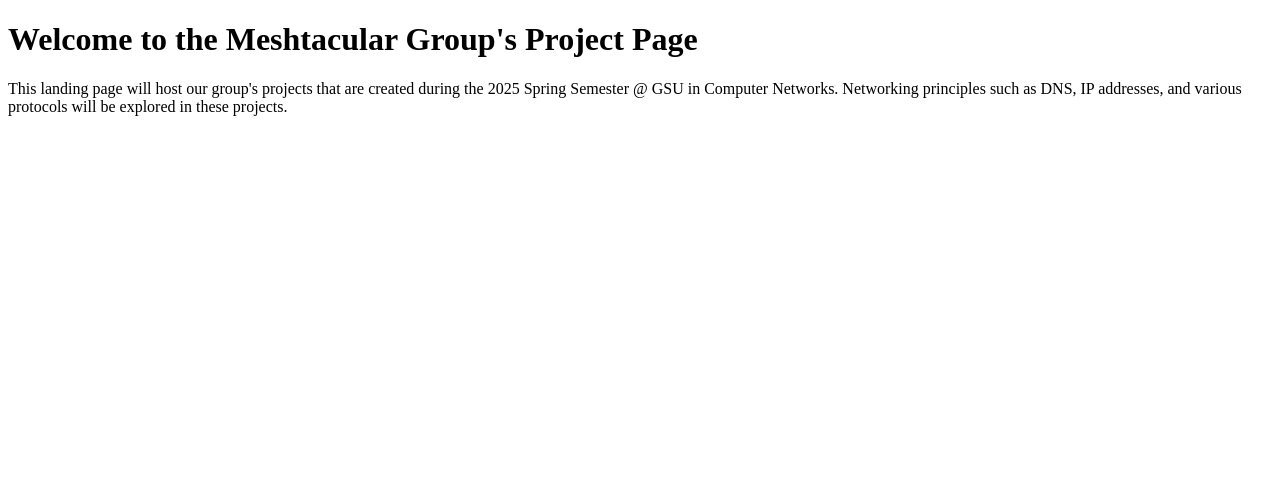
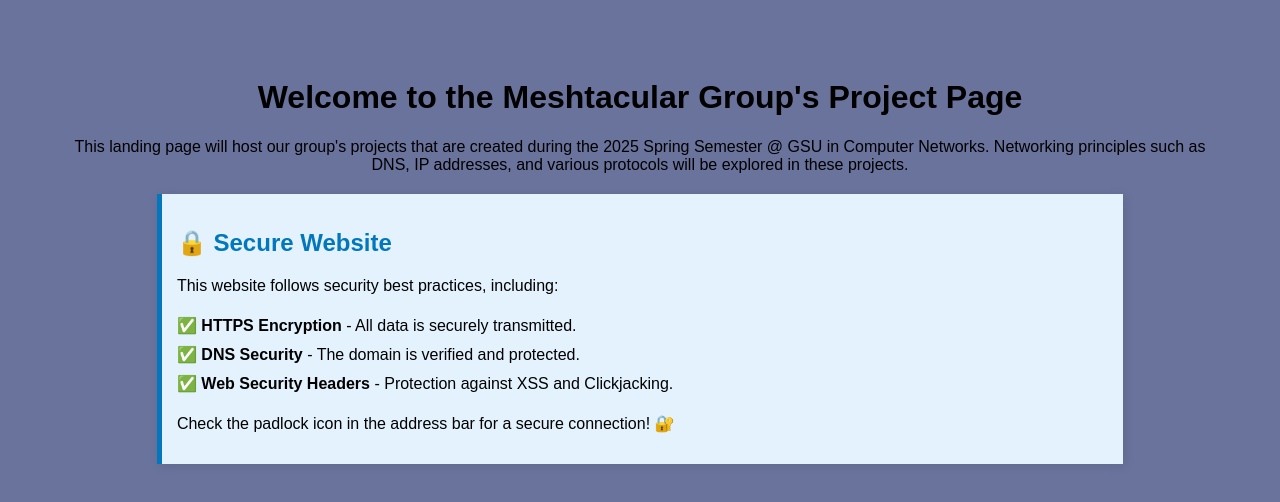
Before and after one commit to GroupMeshtacular/GroupMeshtacular.github.io, a plain HTML site: page index.html in a window 1280 px wide. Drawn offline with Linux system fonts and the light colour scheme.

Commit message:
Added security notice to landing page

```diff
--- a/index.html
+++ b/index.html
@@ -11,5 +11,15 @@
     <p>This landing page will host our group's projects that are created during the 2025 Spring Semester @ GSU in Computer Networks. Networking principles such as DNS, IP addresses, and various protocols will be explored
         in these projects.
     </p>
+    <div class="security-notice">
+        <h2>🔒 Secure Website</h2>
+        <p>This website follows security best practices, including:</p>
+        <ul>
+            <li>✅ <strong>HTTPS Encryption</strong> - All data is securely transmitted.</li>
+            <li>✅ <strong>DNS Security</strong> - The domain is verified and protected.</li>
+            <li>✅ <strong>Web Security Headers</strong> - Protection against XSS and Clickjacking.</li>
+        </ul>
+        <p>Check the padlock icon in the address bar for a secure connection! 🔐</p>
+    </div>
 </body>
 </html>
--- a/style.css
+++ b/style.css
@@ -0,0 +1,27 @@
+body {
+    font-family: Arial, sans-serif;
+    text-align: center;
+    padding: 50px;
+    background-color: #6a739c;
+
+    .security-notice {
+        background-color: #e3f2fd;
+        padding: 15px;
+        border-left: 5px solid #0277bd;
+        width: 80%;
+        margin: 20px auto;
+        text-align: left;
+        box-shadow: 2px 2px 10px rgba(0, 0, 0, 0.1);
+    }
+    .security-notice h2 {
+        color: #0277bd;
+    }
+    .security-notice ul {
+        list-style-type: none;
+        padding: 0;
+    }
+    .security-notice li {
+        padding: 5px 0;
+    }
+
+}
```
